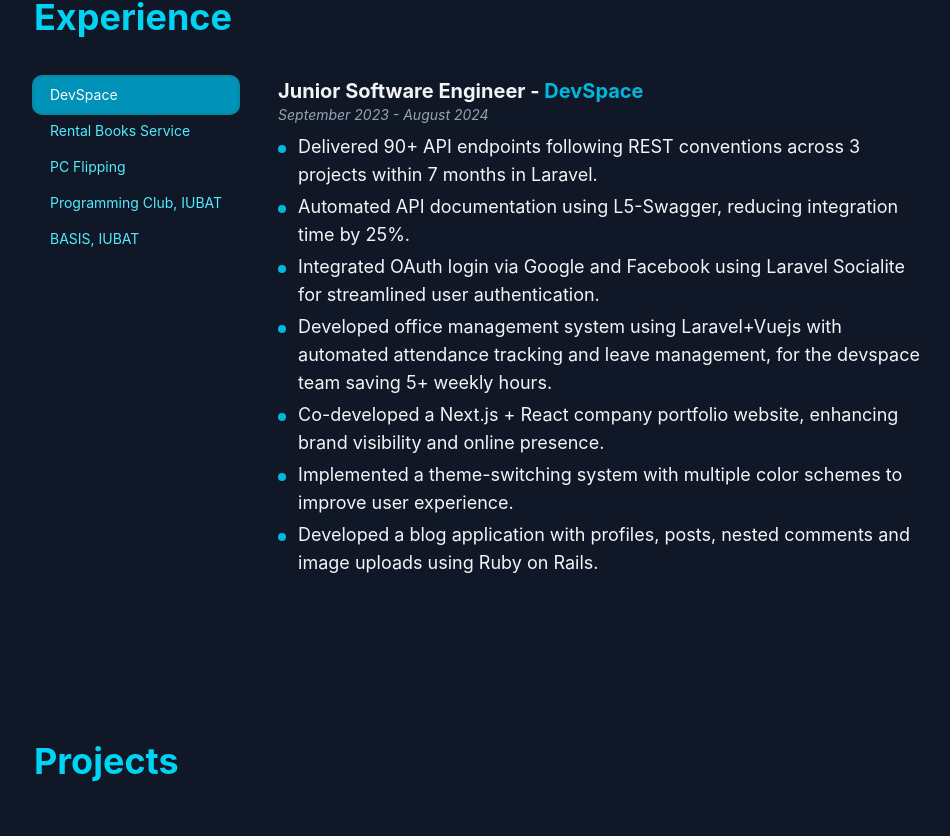
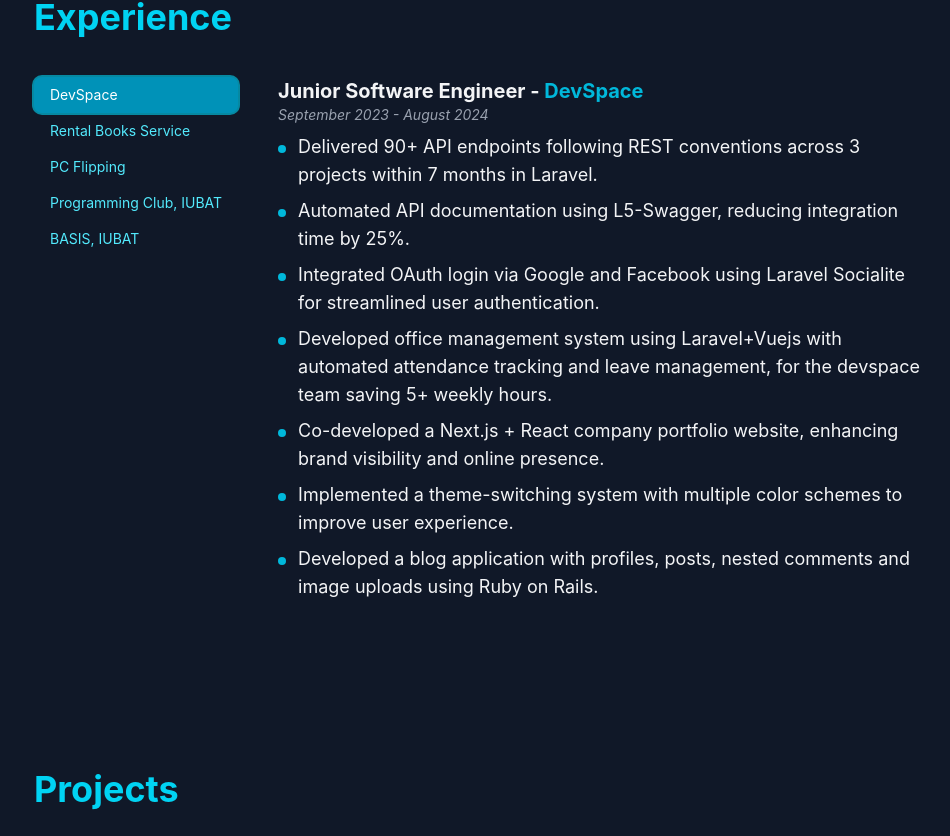
Before and after one commit to Shahriar-Hossein/portfolio-website, a Vue app: page / in a window 1280 px wide. Shown: the part 1671-2507 px from the top of the page, without its empty margins (158-1108 px from the left). Built offline with nearby package versions, Linux system fonts and the light colour scheme.

Commit message:
added space below bullets

```diff
--- a/src/components/ExperienceSection.vue
+++ b/src/components/ExperienceSection.vue
@@ -49,7 +49,7 @@
         </ul>
         <!-- Description -->
         <div class="md:flex-1 mx-2 ">
-          <div class="text-xl font-bold gap-2">
+          <div class="text-xl font-bold">
             <span>{{ showExp?.designation }}</span>
             <span> - </span>
             <a
@@ -67,7 +67,7 @@
             <li
               v-for="bullet in showExp?.bullets"
               :key="bullet"
-              class="relative pl-5 before:absolute before:left-0 before:top-3 before:h-2 before:w-2 before:rounded-full before:bg-cyan-500 mb-1"
+              class="relative pl-5 pb-1 before:absolute before:left-0 before:top-3 before:h-2 before:w-2 before:rounded-full before:bg-cyan-500 mb-1"
             >
               {{ bullet }}
             </li>
```
